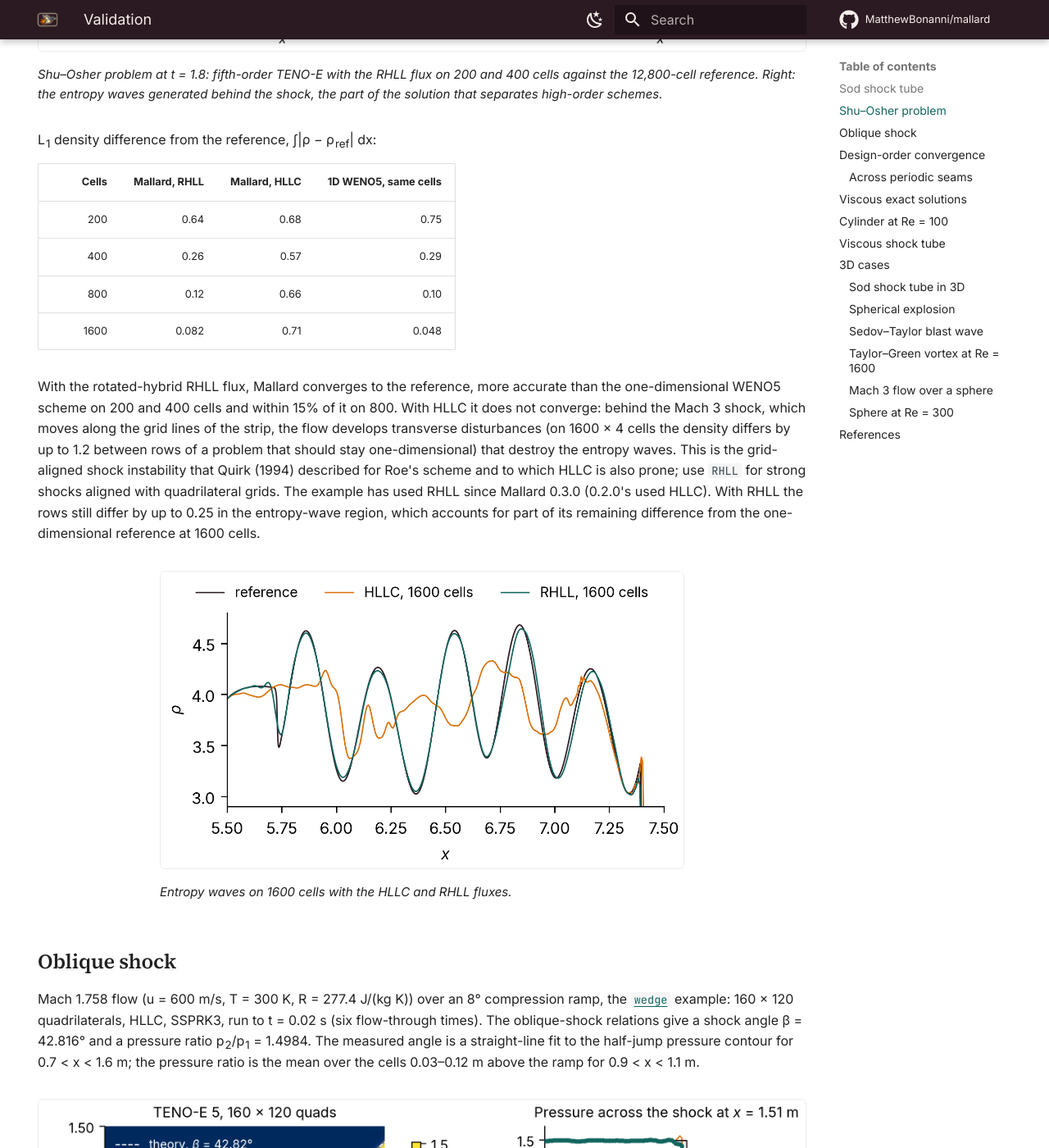
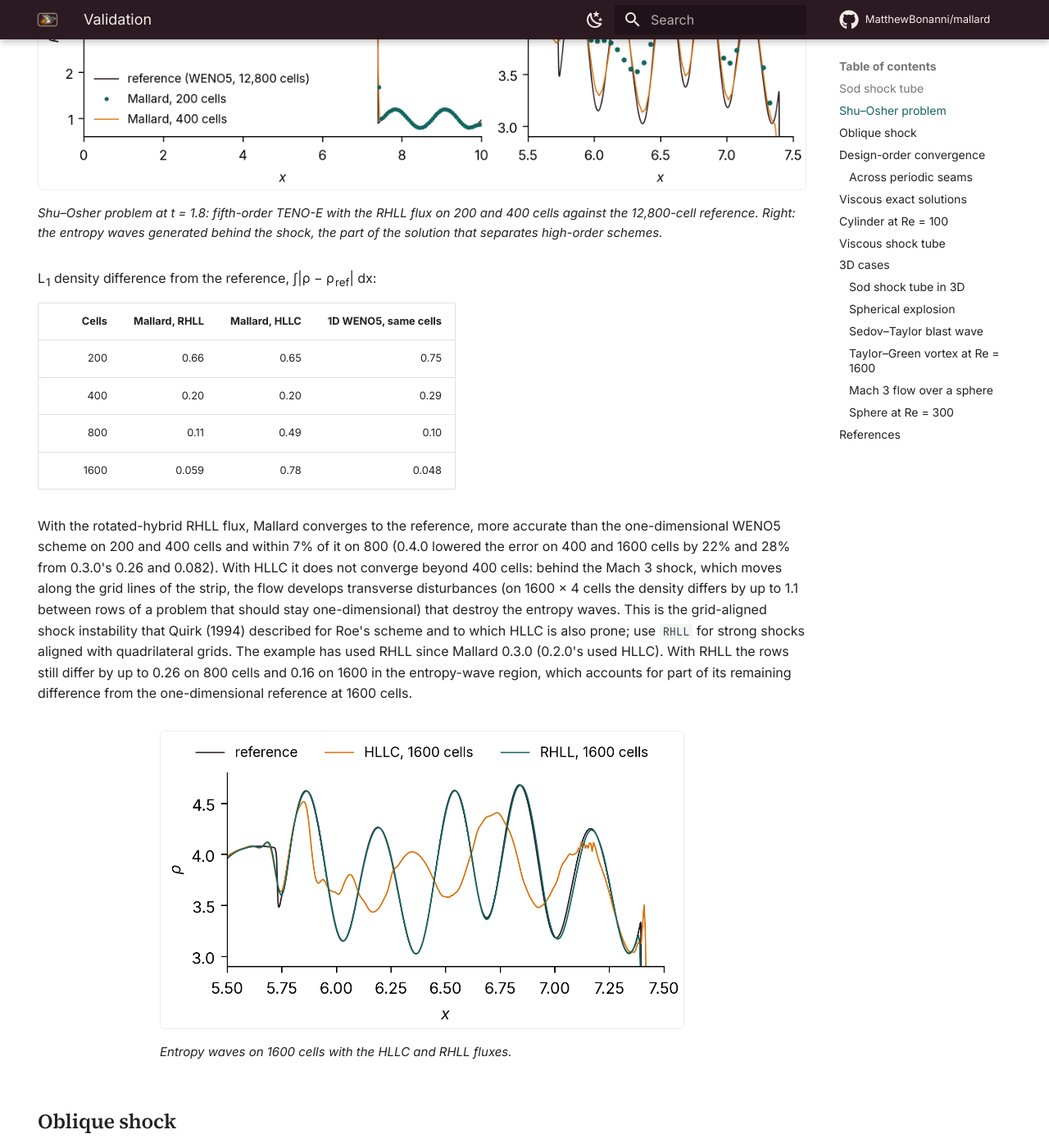
Before and after one commit to MatthewBonanni/mallard-website, an MkDocs documentation site: the page built from content/validation.md, in a window 1280 px wide and 1400 px high, scrolled down 2667 px. Shown: the whole window at 82% size. Built offline with MkDocs 1.6.1 and Material for MkDocs 9.7.7, drawn with Linux system fonts in a browser that asks for light colours; comment, search, counter and statistics services are not loaded; some of the changed text lies outside the part shown.

Commit message:
Mallard 0.4.0: Sod and Shu-Osher rerun, A100 benchmark, home and gallery updates
Co-Authored-By: Claude Opus 5.5 <noreply@anthropic.com>

```diff
--- a/content/validation.md
+++ b/content/validation.md
@@ -7,12 +7,12 @@ description: Mallard against exact solutions, theory and reference data - shock
 
 # Validation
 
-Each result on this page comes from a run of Mallard 0.3.0 (double precision, default settings, including the low-Mach correction of the convective flux), unless a section says otherwise, with the inputs described, compared with an exact solution, theory, or published reference data. Most cases start from an input in Mallard's [examples](docs/examples.md); the scripts that ran every case and drew every figure are in the [website repository](https://github.com/MatthewBonanni/mallard-website/tree/main/validation). Mallard's test suite checks many of the same properties at smaller scale on every change.
+Each result on this page comes from a run of Mallard 0.4.0 (double precision, default settings, including the low-Mach correction of the convective flux), unless a section says otherwise, with the inputs described, compared with an exact solution, theory, or published reference data. Most cases start from an input in Mallard's [examples](docs/examples.md); the scripts that ran every case and drew every figure are in the [website repository](https://github.com/MatthewBonanni/mallard-website/tree/main/validation). Mallard's test suite checks many of the same properties at smaller scale on every change.
 
 | Case | Quantity | Mallard | Reference |
 |---|---|---|---|
-| [Sod shock tube](#sod-shock-tube) | L<sub>1</sub> density error, 200 cells | 2.3 × 10<sup>−3</sup> | exact solution |
-| [Shu–Osher problem](#shu-osher-problem) | L<sub>1</sub> density difference, 400 / 800 cells | 0.26 / 0.12 | WENO5 at 12,800 cells; WENO5 at the same resolution: 0.29 / 0.10 |
+| [Sod shock tube](#sod-shock-tube) | L<sub>1</sub> density error, 200 cells | 2.4 × 10<sup>−3</sup> | exact solution |
+| [Shu–Osher problem](#shu-osher-problem) | L<sub>1</sub> density difference, 400 / 800 cells | 0.20 / 0.11 | WENO5 at 12,800 cells; WENO5 at the same resolution: 0.29 / 0.10 |
 | [Oblique shock](#oblique-shock) | shock angle, pressure ratio | 42.82°, 1.4984 | 42.82°, 1.4984 (theory) |
 | [Isentropic vortex](#design-order-convergence) | order of accuracy, TENO-E orders 3–6 | 2.99, 4.02, 4.98, 6.03 (quads); 3.00, 4.01, 4.99, 5.99 (triangles) | 3, 4, 5, 6 |
 | [Vortex across a periodic seam](#periodic-seams) | order of accuracy, TENO-E orders 3–6 | 2.91, 4.08, 4.87, 6.15 (quads); 2.98, 4.03, 4.94, 6.05 (triangles) | 3, 4, 5, 6 |
@@ -34,16 +34,18 @@ The Riemann problem of Sod (1978): (ρ, u, p) = (1, 0, 1) for x < 0.5 and (0.125
 <figcaption>Sod shock tube at t = 0.2 on 200 cells. Fifth-order TENO-E (dots) and MUSCL with the Venkatakrishnan limiter (line) against the exact solution.</figcaption>
 </figure>
 
-L<sub>1</sub> error of the cell-averaged density, ∫|ρ − ρ<sub>exact</sub>| dx, with the exact solution averaged over each cell:
+L<sub>1</sub> error of the cell-averaged density, ∫|ρ − ρ<sub>exact</sub>| dx, with the exact solution averaged over each cell, over all cells of the strip:
 
 | Cells | TENO-E 5 | rate | MUSCL | rate |
 |---:|---:|---:|---:|---:|
-| 100 | 3.92 × 10<sup>−3</sup> |  | 4.46 × 10<sup>−3</sup> |  |
-| 200 | 2.28 × 10<sup>−3</sup> | 0.78 | 2.65 × 10<sup>−3</sup> | 0.75 |
-| 400 | 1.21 × 10<sup>−3</sup> | 0.92 | 1.43 × 10<sup>−3</sup> | 0.89 |
-| 800 | 6.01 × 10<sup>−4</sup> | 1.01 | 7.65 × 10<sup>−4</sup> | 0.90 |
+| 100 | 4.16 × 10<sup>−3</sup> |  | 4.46 × 10<sup>−3</sup> |  |
+| 200 | 2.41 × 10<sup>−3</sup> | 0.79 | 2.65 × 10<sup>−3</sup> | 0.75 |
+| 400 | 1.27 × 10<sup>−3</sup> | 0.93 | 1.43 × 10<sup>−3</sup> | 0.89 |
+| 800 | 7.24 × 10<sup>−4</sup> | 0.81 | 7.65 × 10<sup>−4</sup> | 0.90 |
 
-Both schemes converge at close to first order, the expected rate for a solution with a shock and a contact discontinuity; TENO-E has 12–21% lower error than MUSCL. The shock spans two cells and the contact discontinuity about five.
+Both schemes converge at close to first order, the expected rate for a solution with a shock and a contact discontinuity; TENO-E has 5–12% lower error than MUSCL. The shock spans two cells and the contact discontinuity about five.
+
+Mallard 0.4.0 changed TENO-E next to walls (complete stencils and a conditioning bound for the central stencil), so that the four rows of the strip now stay identical up to 400 cells; with 0.3.0 the rows next to the slip walls differed from the inner two by up to 0.014 in density, and the 0.3.0 errors on this page (3.92, 2.28, 1.21 and 0.60 × 10<sup>−3</sup>) were those of the bottom row alone. On 800 cells the rows still differ by up to 0.005 behind the shock with HLLC, and by 0.001 with HLL or RHLL: the grid-aligned shock instability discussed under [Shu–Osher](#shu-osher-problem). MUSCL results are unchanged from 0.3.0.
 
 ## Shu–Osher problem {#shu-osher-problem}
 
@@ -58,12 +60,12 @@ L<sub>1</sub> density difference from the reference, ∫|ρ − ρ<sub>ref</sub>
 
 | Cells | Mallard, RHLL | Mallard, HLLC | 1D WENO5, same cells |
 |---:|---:|---:|---:|
-| 200 | 0.64 | 0.68 | 0.75 |
-| 400 | 0.26 | 0.57 | 0.29 |
-| 800 | 0.12 | 0.66 | 0.10 |
-| 1600 | 0.082 | 0.71 | 0.048 |
+| 200 | 0.66 | 0.65 | 0.75 |
+| 400 | 0.20 | 0.20 | 0.29 |
+| 800 | 0.11 | 0.49 | 0.10 |
+| 1600 | 0.059 | 0.78 | 0.048 |
 
-With the rotated-hybrid RHLL flux, Mallard converges to the reference, more accurate than the one-dimensional WENO5 scheme on 200 and 400 cells and within 15% of it on 800. With HLLC it does not converge: behind the Mach 3 shock, which moves along the grid lines of the strip, the flow develops transverse disturbances (on 1600 × 4 cells the density differs by up to 1.2 between rows of a problem that should stay one-dimensional) that destroy the entropy waves. This is the grid-aligned shock instability that Quirk (1994) described for Roe's scheme and to which HLLC is also prone; use `RHLL` for strong shocks aligned with quadrilateral grids. The example has used RHLL since Mallard 0.3.0 (0.2.0's used HLLC). With RHLL the rows still differ by up to 0.25 in the entropy-wave region, which accounts for part of its remaining difference from the one-dimensional reference at 1600 cells.
+With the rotated-hybrid RHLL flux, Mallard converges to the reference, more accurate than the one-dimensional WENO5 scheme on 200 and 400 cells and within 7% of it on 800 (0.4.0 lowered the error on 400 and 1600 cells by 22% and 28% from 0.3.0's 0.26 and 0.082). With HLLC it does not converge beyond 400 cells: behind the Mach 3 shock, which moves along the grid lines of the strip, the flow develops transverse disturbances (on 1600 × 4 cells the density differs by up to 1.1 between rows of a problem that should stay one-dimensional) that destroy the entropy waves. This is the grid-aligned shock instability that Quirk (1994) described for Roe's scheme and to which HLLC is also prone; use `RHLL` for strong shocks aligned with quadrilateral grids. The example has used RHLL since Mallard 0.3.0 (0.2.0's used HLLC). With RHLL the rows still differ by up to 0.26 on 800 cells and 0.16 on 1600 in the entropy-wave region, which accounts for part of its remaining difference from the one-dimensional reference at 1600 cells.
 
 <figure class="mallard-figure" markdown>
 ![Entropy waves of the Shu-Osher problem on 1600 cells with HLLC and RHLL fluxes](validation/shu_osher_flux.png){ loading=lazy width=1258 height=714 style="max-width: 32rem" }
```
Also changed, not shown: content/docs/performance.md (+7 -7 lines), content/gallery.md (+3 -3 lines), content/index.md (+9 -3 lines), content/validation/shu_osher.png, content/validation/shu_osher_flux.png, content/validation/sod.png, 2 other files.
